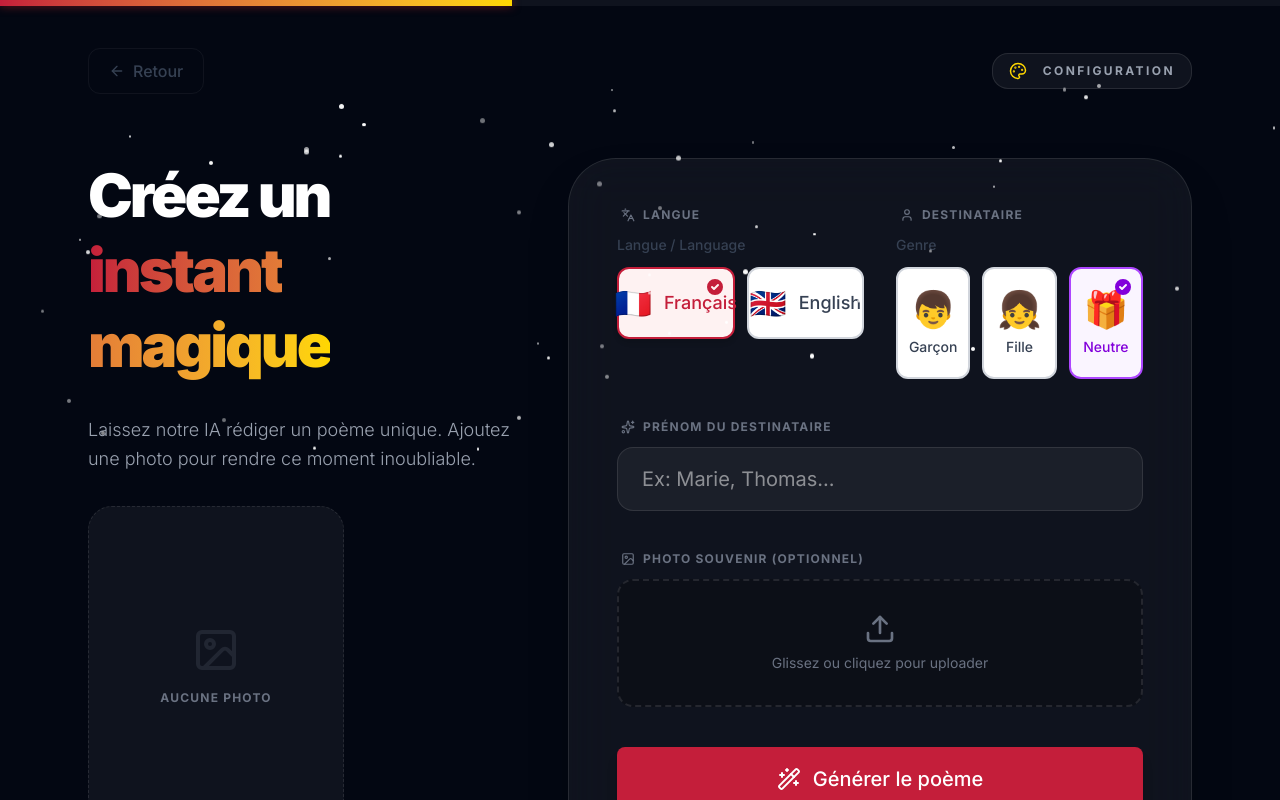
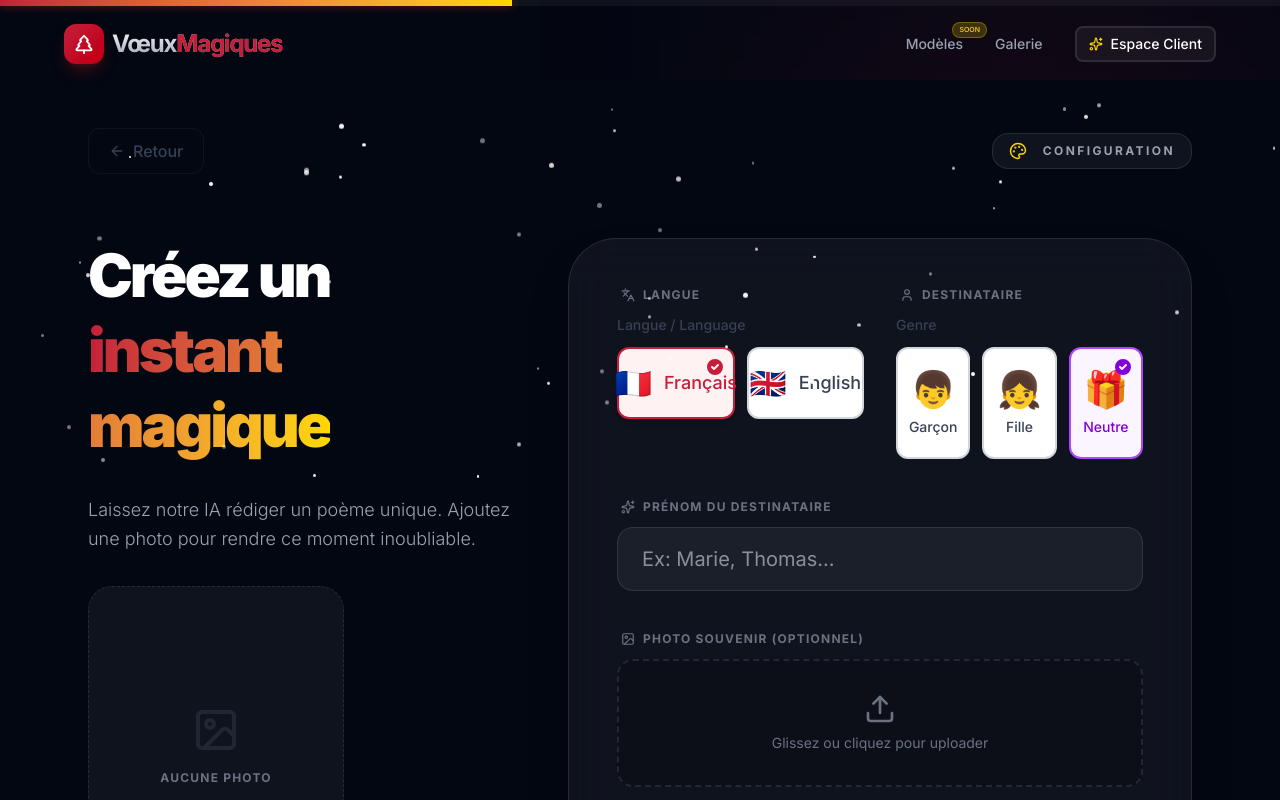
Before and after one commit to TangB5/christmass, a Next.js app: page /create in a window 1280 px wide. Shown: the top 800 px of the page. Built offline with nearby package versions, Linux system fonts and the light colour scheme.

Commit message:
mise a jour pour upcomming

```diff
--- a/app/batch/page.tsx
+++ b/app/batch/page.tsx
@@ -108,7 +108,7 @@ export default function BatchPage() {
     };
 
     return (
-        <div className="min-h-screen bg-[#030712] text-white selection:bg-christmas-green/30">
+        <div className="min-h-screen bg-[#030712] text-white selection:bg-christmas-green/30 mt-20">
             {/* Background Decor */}
             <div className="fixed inset-0 -z-10 overflow-hidden">
                 <div className="absolute top-0 left-1/2 -translate-x-1/2 w-full h-[500px] bg-christmas-green/10 blur-[120px] rounded-full opacity-50" />
--- a/app/create/page.tsx
+++ b/app/create/page.tsx
@@ -154,7 +154,7 @@ export default function CreatePage() {
     ];
 
     return (
-        <div className="min-h-screen bg-[#030712] text-white pb-20 selection:bg-christmas-red/30">
+        <div className="min-h-screen bg-[#030712] text-white pb-20 selection:bg-christmas-red/30 mt-20">
             {/* Background Glows */}
             <div className="fixed inset-0 -z-10 overflow-hidden">
                 <div className="absolute top-0 right-0 w-[40%] h-[40%] bg-christmas-red/10 blur-[120px]" />
--- a/app/layout.tsx
+++ b/app/layout.tsx
@@ -2,6 +2,7 @@ import type { Metadata } from 'next';
 import { Inter } from 'next/font/google';
 import './globals.css';
 import AnimatedSnow from '@/components/AnimatedSnow';
+import Navbar from "@/components/Navbar";
 
 const inter = Inter({ subsets: ['latin'] });
 
@@ -18,7 +19,8 @@ export default function RootLayout({
 }) {
     return (
         <html lang="fr">
-        <body className={`${inter.className} bg-gradient-to-br from-blue-50 via-white to-red-50 min-h-screen`}>
+        <body className={`${inter.className} bg-[#030712] min-h-screen`}>
+        <Navbar/>
         <AnimatedSnow />
         {children}
         </body>
--- a/app/page.tsx
+++ b/app/page.tsx
@@ -4,27 +4,33 @@ import React from 'react';
 import { motion } from 'framer-motion';
 import { useRouter } from 'next/navigation';
 import Button from '@/components/ui/Button';
+import Navbar from '@/components/Navbar';
 import {
     Sparkles,
     Users,
-    TreePine,
-    Globe,
     Share2,
     Bot,
     CheckCircle2,
     ArrowRight,
     Zap,
-    Stars
+    Stars,
+    Globe
 } from 'lucide-react';
 
 const containerVariants = {
     hidden: { opacity: 0 },
-    visible: { opacity: 1, transition: { staggerChildren: 0.15 } }
+    visible: {
+        opacity: 1,
+        transition: { staggerChildren: 0.15 }
+    }
 };
 
 const itemVariants = {
     hidden: { y: 20, opacity: 0 },
-    visible: { y: 0, opacity: 1 }
+    visible: {
+        y: 0,
+        opacity: 1
+    }
 };
 
 export default function HomePage() {
@@ -32,36 +38,16 @@ export default function HomePage() {
 
     return (
         <div className="min-h-screen flex flex-col items-center bg-[#030712] text-white selection:bg-red-500/30 overflow-x-hidden">
-            {/* Background avec effets de lumière (Glows) */}
+            {/* Background avec effets de lumière */}
             <div className="fixed inset-0 -z-10">
-                {/* Lueur Rouge */}
                 <div className="absolute top-[-10%] left-[-10%] w-[50%] h-[50%] bg-christmas-red/20 rounded-full blur-[120px] animate-pulse" />
-                {/* Lueur Verte */}
                 <div className="absolute bottom-[-10%] right-[-10%] w-[50%] h-[50%] bg-christmas-green/10 rounded-full blur-[120px]" />
-                {/* Texture grainée pour le côté premium */}
                 <div className="absolute inset-0 opacity-[0.15] mix-blend-overlay bg-[url('https://www.transparenttextures.com/patterns/stardust.png')]" />
             </div>
 
-            {/* Navbar */}
-            <nav className="w-full max-w-6xl px-6 py-8 flex justify-between items-center relative z-10">
-                <div className="flex items-center gap-2 font-bold text-2xl tracking-tighter">
-                    <div className="w-10 h-10 bg-gradient-to-br from-christmas-red to-red-700 rounded-xl flex items-center justify-center shadow-lg shadow-red-900/40">
-                        <TreePine size={22} className="text-white" />
-                    </div>
-                    <span className="bg-clip-text text-transparent bg-gradient-to-b from-white to-gray-400">
-                        Vœux<span className="text-christmas-red">Magiques</span>
-                    </span>
-                </div>
-                <div className="hidden md:flex items-center gap-8 text-sm font-medium text-gray-400">
-                    <a href="#" className="hover:text-white transition-colors">Modèles</a>
-                    <a href="#" className="hover:text-white transition-colors">Galerie</a>
-                    <Button variant="outline" size="sm" className="rounded-full border-white/10 bg-white/5 hover:bg-white/10 text-white">
-                        Espace Client
-                    </Button>
-                </div>
-            </nav>
 
-            <main className="max-w-6xl w-full px-4 pt-16 pb-20 relative z-10">
+
+            <main className="max-w-6xl w-full px-4 pt-32 pb-20 relative z-10">
                 {/* Hero Section */}
                 <motion.section
                     initial="hidden"
@@ -90,16 +76,16 @@ export default function HomePage() {
                         <Button
                             onClick={() => router.push('/create')}
                             size="lg"
-                            className="h-16 px-10 rounded-2xl text-lg font-bold shadow-[0_0_30px_rgba(220,38,38,0.4)] bg-christmas-red hover:bg-red-700 hover:scale-105 transition-all duration-300"
+                            className="h-16 px-10 rounded-2xl text-lg font-bold shadow-[0_0_30px_rgba(220,38,38,0.4)] bg-christmas-red hover:bg-red-700 transition-all duration-300"
                         >
                             Créer ma carte <ArrowRight className="ml-2 w-5 h-5" />
                         </Button>
                     </motion.div>
                 </motion.section>
 
-                {/* Features Bento Grid */}
+                {/* Features Bento Grid - LES DEUX PLANS RESTAURÉS */}
                 <div className="grid md:grid-cols-2 gap-8 mb-32">
-                    {/* Carte Particulier */}
+                    {/* Carte Particulier / Famille */}
                     <motion.div
                         whileHover={{ y: -10 }}
                         className="group relative bg-gradient-to-b from-white/10 to-transparent backdrop-blur-2xl rounded-[3rem] p-12 border border-white/10 overflow-hidden"
@@ -116,7 +102,7 @@ export default function HomePage() {
                             </p>
 
                             <div className="grid grid-cols-1 gap-4 mb-10">
-                                {["Thèmes féériques", "Musique d'ambiance", "Lien de partage unique"].map((item, i) => (
+                                {["Thèmes féériques", "Poèmes personnalisés", "Lien de partage unique"].map((item, i) => (
                                     <div key={i} className="flex items-center gap-3 text-gray-300">
                                         <CheckCircle2 className="w-5 h-5 text-christmas-red" />
                                         <span>{item}</span>
@@ -125,13 +111,13 @@ export default function HomePage() {
                             </div>
                             <Button
                                 onClick={() => router.push('/create')}
-                                className="w-full h-14 rounded-xl  text-black font-bold hover:bg-gray-200 transition-all">
+                                className="w-full h-14 rounded-xl text-black font-bold  hover:bg-gray-200 transition-all">
                                 Lancer le Studio
                             </Button>
                         </div>
                     </motion.div>
 
-                    {/* Carte Business */}
+                    {/* Carte Business / Pro */}
                     <motion.div
                         whileHover={{ y: -10 }}
                         className="group relative bg-gradient-to-b from-white/10 to-transparent backdrop-blur-2xl rounded-[3rem] p-12 border border-white/10 overflow-hidden"
@@ -144,11 +130,11 @@ export default function HomePage() {
                             </div>
                             <h2 className="text-4xl font-bold mb-4">Pour le Business</h2>
                             <p className="text-gray-400 text-lg mb-10 leading-relaxed">
-                                Automatisez vos vœux d'entreprise. Envoyez des centaines de cartes personnalisées avec votre logo.
+                                Automatisez vos vœux d'entreprise. Envoyez des cartes personnalisées avec votre logo et branding.
                             </p>
 
                             <div className="grid grid-cols-1 gap-4 mb-10">
-                                {["Import CSV / Excel", "Branding Entreprise", "Accusés de lecture"].map((item, i) => (
+                                {["Export GIF haute qualité", "Branding Entreprise", "Support prioritaire"].map((item, i) => (
                                     <div key={i} className="flex items-center gap-3 text-gray-300">
                                         <CheckCircle2 className="w-5 h-5 text-christmas-green" />
                                         <span>{item}</span>
@@ -156,7 +142,7 @@ export default function HomePage() {
                                 ))}
                             </div>
                             <Button
-                                onClick={() => router.push('/batch')}
+                                onClick={() => router.push('/create')}
                                 variant="outline" className="w-full h-14 rounded-xl border-white/20 text-white hover:bg-white/5 transition-all">
                                 Découvrir l'offre Pro
                             </Button>
@@ -164,15 +150,11 @@ export default function HomePage() {
                     </motion.div>
                 </div>
 
-                {/* Stats / Proof Section */}
-                <motion.div
-                    initial={{ opacity: 0 }}
-                    whileInView={{ opacity: 1 }}
-                    className="grid grid-cols-2 md:grid-cols-4 gap-12 py-12 border-y border-white/5"
-                >
+                {/* Stats */}
+                <motion.div initial={{ opacity: 0 }} whileInView={{ opacity: 1 }} className="grid grid-cols-2 md:grid-cols-4 gap-12 py-12 border-y border-white/5">
                     {[
-                        { icon: Bot, label: "IA Gemini 1.5", sub: "Haute précision" },
-                        { icon: Share2, label: "Instantané", sub: "SMS, WhatsApp" },
+                        { icon: Bot, label: "IA Gemini 3", sub: "Flash Preview" },
+                        { icon: Share2, label: "Instantané", sub: "WhatsApp, GIF" },
                         { icon: Globe, label: "Multilingue", sub: "Traduction auto" },
                         { icon: Zap, label: "Rapide", sub: "< 10 secondes" }
                     ].map((f, i) => (
@@ -187,7 +169,7 @@ export default function HomePage() {
 
             {/* Footer */}
             <footer className="w-full max-w-6xl px-6 py-12 flex flex-col md:flex-row justify-between items-center gap-8 opacity-40 hover:opacity-100 transition-opacity">
-                <p className="text-sm">© 2024 Vœux Magiques • L'IA au service du cœur</p>
+                <p className="text-sm">© 2025 Vœux Magiques • L'IA au service du cœur</p>
                 <div className="flex gap-6 text-sm">
                     <a href="#" className="hover:text-christmas-red">Mentions</a>
                     <a href="#" className="hover:text-christmas-red">Contact</a>
--- a/app/preview/[id]/page.tsx
+++ b/app/preview/[id]/page.tsx
@@ -131,7 +131,7 @@ export default function PreviewPage() {
     const shareUrl = generateShareUrl(card.share_token);
 
     return (
-        <div className="min-h-screen bg-[#030712] text-white pb-20 relative overflow-x-hidden">
+        <div className="min-h-screen bg-[#030712] text-white pb-20 relative overflow-x-hidden mt-20">
             {/* Background Glows */}
             <div className="fixed inset-0 -z-10">
                 <div className="absolute top-0 left-1/4 w-96 h-96 bg-red-600/10 blur-[120px]" />
--- /dev/null
+++ b/components/Navbar.tsx
@@ -0,0 +1,145 @@
+'use client';
+
+import React, { useState, useEffect } from 'react';
+import Link from 'next/link';
+import { TreePine, Stars, Menu, X, Bell, Sparkles } from 'lucide-react';
+import Button from '@/components/ui/Button';
+import { motion, AnimatePresence } from 'framer-motion';
+
+export default function Navbar() {
+    const [isModalOpen, setIsModalOpen] = useState(false);
+    const [isMenuOpen, setIsMenuOpen] = useState(false);
+    const [scrolled, setScrolled] = useState(false);
+
+    // Détecter le scroll
+    useEffect(() => {
+        const handleScroll = () => {
+            if (window.scrollY > 20) {
+                setScrolled(true);
+            } else {
+                setScrolled(false);
+            }
+        };
+
+        window.addEventListener('scroll', handleScroll);
+        return () => window.removeEventListener('scroll', handleScroll);
+    }, []);
+
+    const toggleModal = (e?: React.MouseEvent) => {
+        if (e) e.preventDefault();
+        setIsModalOpen(!isModalOpen);
+        setIsMenuOpen(false);
+    };
+
+    return (
+        // Le conteneur parent doit être fixed pour que la navbar reste en haut
+        <div className="fixed top-0 left-0 w-full flex justify-center z-[60] transition-all duration-300 ">
+            <nav
+                className={`
+                    w-full px-6 py-4 flex justify-between items-center transition-all duration-500
+                    ${scrolled
+                    ? 'bg-black/80 backdrop-blur-lg border-b border-white/5 py-3'
+                    : 'bg-transparent py-6'
+                }
+                `}
+            >
+                {/* Limitation de la largeur interne pour garder l'alignement max-6xl */}
+                <div className="max-w-6xl w-full mx-auto flex justify-between items-center">
+
+                    {/* Logo */}
+                    <Link href="/" className="flex items-center gap-2 font-bold text-2xl tracking-tighter group relative z-[70]">
+                        <div className="w-10 h-10 bg-gradient-to-br from-christmas-red to-red-700 rounded-xl flex items-center justify-center shadow-lg shadow-red-900/40 group-hover:rotate-12 transition-transform">
+                            <TreePine size={22} className="text-white" />
+                        </div>
+                        <span className="bg-clip-text text-transparent bg-gradient-to-b from-white to-gray-400">
+                            Vœux<span className="text-christmas-red">Magiques</span>
+                        </span>
+                    </Link>
+
+                    {/* Navigation Desktop */}
+                    <div className="hidden md:flex items-center gap-8 text-sm font-medium text-gray-400">
+                        <button onClick={toggleModal} className="hover:text-white transition-colors relative group">
+                            Modèles
+                            <span className="absolute -top-3 -right-6 text-[7px] bg-christmas-gold/20 text-christmas-gold px-1.5 py-0.5 rounded-full border border-christmas-gold/30">SOON</span>
+                        </button>
+                        <button onClick={toggleModal} className="hover:text-white transition-colors">Galerie</button>
+                        <Button
+                            onClick={toggleModal}
+                            variant="outline"
+                            size="sm"
+                            className="rounded-full border-white/10 bg-white/5 hover:bg-white/10 text-white flex items-center gap-2"
+                        >
+                            <Stars size={14} className="text-christmas-gold" />
+                            Espace Client
+                        </Button>
+                    </div>
+
+                    {/* Bouton Mobile Menu */}
+                    <button
+                        className="md:hidden p-2 text-white relative z-[70]"
+                        onClick={() => setIsMenuOpen(!isMenuOpen)}
+                    >
+                        {isMenuOpen ? <X size={28} /> : <Menu size={28} />}
+                    </button>
+                </div>
+
+                {/* Overlay Menu Mobile */}
+                <AnimatePresence>
+                    {isMenuOpen && (
+                        <motion.div
+                            initial={{ opacity: 0, y: -20 }}
+                            animate={{ opacity: 1, y: 0 }}
+                            exit={{ opacity: 0, y: -20 }}
+                            className="fixed inset-0 bg-[#030712] z-[65] flex flex-col items-center justify-center gap-8 md:hidden"
+                        >
+                            <button onClick={toggleModal} className="text-3xl font-bold text-gray-400">Modèles</button>
+                            <button onClick={toggleModal} className="text-3xl font-bold text-gray-400">Galerie</button>
+                            <Button onClick={toggleModal} variant="outline" className="rounded-full">
+                                Espace Client
+                            </Button>
+                        </motion.div>
+                    )}
+                </AnimatePresence>
+            </nav>
+
+            {/* MODALE "UPCOMING" PREMIUM (Inchangée) */}
+            <AnimatePresence>
+                {isModalOpen && (
+                    <div className="fixed inset-0 z-[100] flex items-center justify-center p-4">
+                        <motion.div
+                            initial={{ opacity: 0 }} animate={{ opacity: 1 }} exit={{ opacity: 0 }}
+                            onClick={() => setIsModalOpen(false)}
+                            className="absolute inset-0 bg-black/90 backdrop-blur-xl"
+                        />
+                        <motion.div
+                            initial={{ scale: 0.9, y: 20, opacity: 0 }}
+                            animate={{ scale: 1, y: 0, opacity: 1 }}
+                            exit={{ scale: 0.9, y: 20, opacity: 0 }}
+                            className="relative w-full max-w-md bg-gradient-to-b from-gray-900 to-black border border-white/10 p-8 rounded-[2.5rem] shadow-2xl overflow-hidden"
+                        >
+                            <div className="absolute -top-24 -right-24 w-48 h-48 bg-christmas-red/20 rounded-full blur-[60px]" />
+                            <div className="relative z-10 text-center">
+                                <div className="w-20 h-20 bg-christmas-gold/10 text-christmas-gold rounded-3xl flex items-center justify-center mx-auto mb-6 border border-christmas-gold/20">
+                                    <Bell size={40} className="animate-bounce" />
+                                </div>
+                                <h3 className="text-3xl font-black mb-4 tracking-tighter text-white">Bientôt disponible !</h3>
+                                <p className="text-gray-400 mb-8 leading-relaxed">
+                                    Nous préparons une expérience incroyable pour les fêtes. Cette fonctionnalité arrive dans quelques jours.
+                                </p>
+                                <div className="space-y-4">
+                                    <div className="flex items-center gap-3 p-4 bg-white/5 rounded-2xl border border-white/5 text-left text-sm">
+                                        <Sparkles className="text-christmas-gold shrink-0" size={18} />
+                                        <span className="text-gray-300">Modèles exclusifs 31 janvier 2025 en préparation</span>
+                                    </div>
+                                    <Button onClick={() => setIsModalOpen(false)} className="w-full h-14 rounded-2xl text-black font-bold hover:bg-gray-200">
+                                        Compris !
+                                    </Button>
+                                </div>
+                            </div>
+                        </motion.div>
+                    </div>
+                )}
+            </AnimatePresence>
+        </div>
+    );
+}
```
